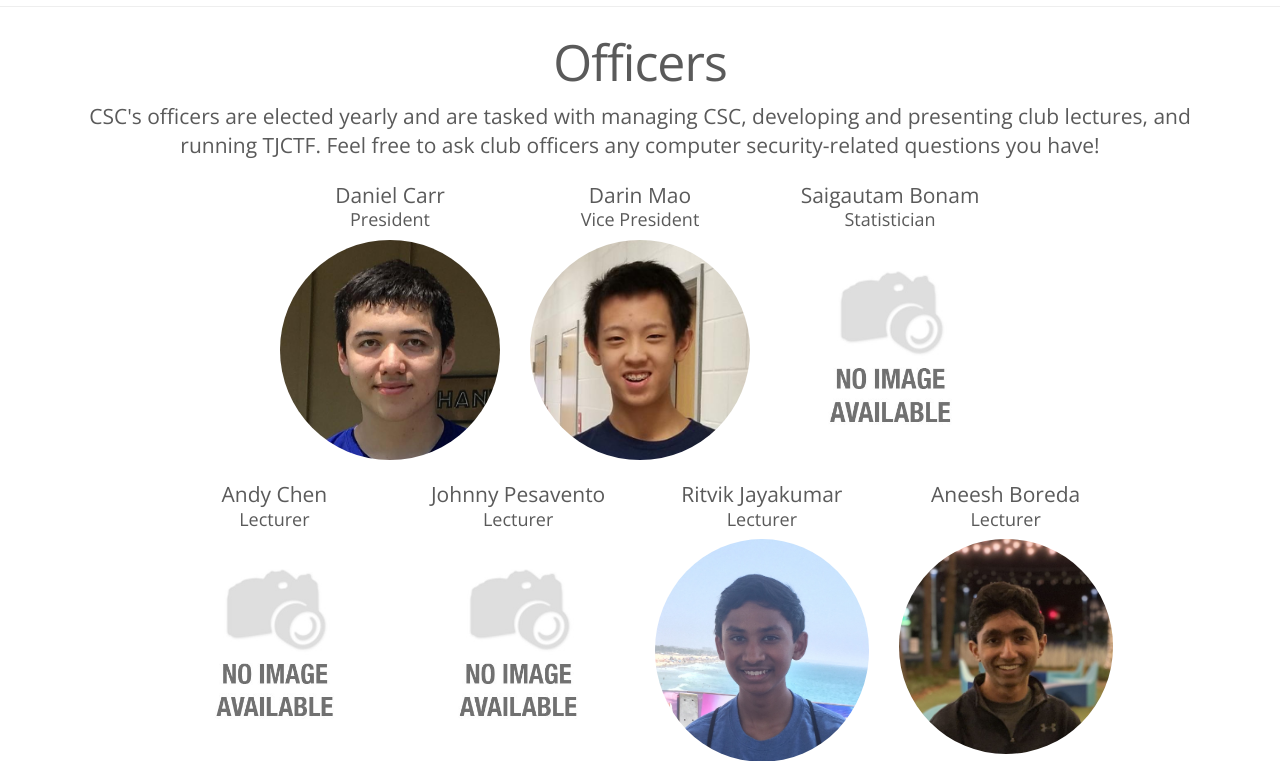
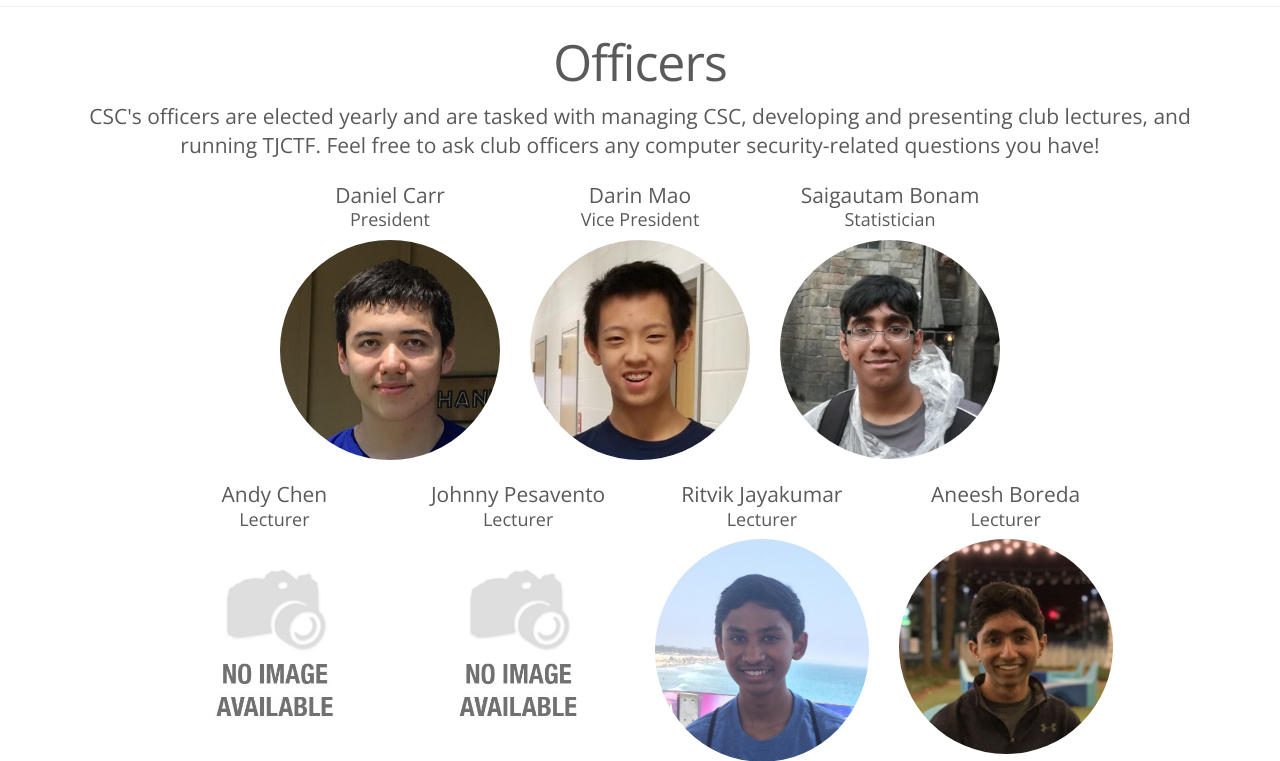
Before and after one commit to evanyeyeye/csc, a PHP site: page / in a window 1280 px wide. Shown: the part 605-1366 px from the top of the page. Run offline with PHP 8.4, Linux system fonts and the light colour scheme; some libraries are stand-ins or nearby versions.

Commit message:
add Saigautam's pic to index.php

```diff
--- a/index.php
+++ b/index.php
@@ -106,7 +106,7 @@
                             <div class="col-md-4 col-xs-6 officer">
                                 <p class="lead">Saigautam Bonam</p>
                                 <h4>Statistician</h4>
-                                <img class="img-responsive img-circle" src="images/no_image_available.jpg" alt="Saigautam Bonam">
+                                <img class="img-responsive img-circle" src="images/officers/saigautam.jpg" alt="Saigautam Bonam">
                             </div>
                         </div>
                         <div class="col-md-2"></div>
```
